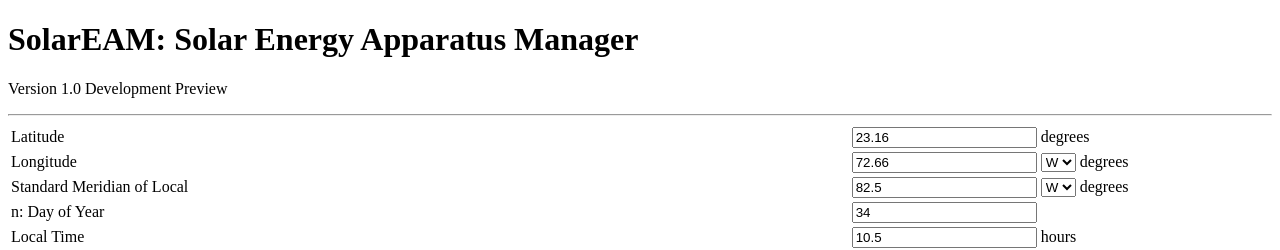
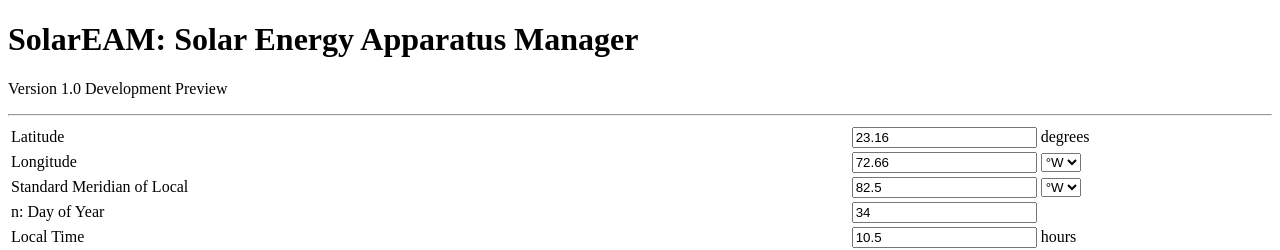
Before and after one commit to grvashu/solaream, a plain HTML site: page index.html in a window 1280 px wide. Shown: the top 250 px of the page. Drawn offline with Linux system fonts and the light colour scheme.

Commit message:
Minor update

```diff
--- a/index.html
+++ b/index.html
@@ -13,14 +13,14 @@
         <tr><td style="width:70vw;">Latitude</td><td style="width:30vw;"><input id="latitude" type="number" step="0.01" value=23.16> degrees</td></tr>
         <tr><td>Longitude</td><td><input id="longitude" type="number" step="0.01" value=72.66>
             <select id="longitudeDirection">
-                <option value="W">W</option>
-                <option value="E">E</option>
-            </select> degrees</td></tr>
+                <option value="W">&deg;W</option>
+                <option value="E">&deg;E</option>
+            </select></td></tr>
         <tr><td>Standard Meridian of Local</td><td><input id="lst" type="number" step="0.01" value=82.5>
             <select id="lstDirection">
-                <option value="W">W</option>
-                <option value="E">E</option>
-            </select> degrees</td></tr>
+                <option value="W">&deg;W</option>
+                <option value="E">&deg;E</option>
+            </select></td></tr>
         <tr><td>n: Day of Year</td><td><input id="n" type="number" step="1" value=34></td></tr>
         <tr><td>Local Time</td><td><input id="local_time" type="number" step="0.5" value=10.5> hours</td></tr>
         <tr><td>&beta;: Slope(Surface tilt angle from the horizontal)</abbr></td><td><input id="beta" type="number" step="0.01" value=30> degrees</td></tr>
```
